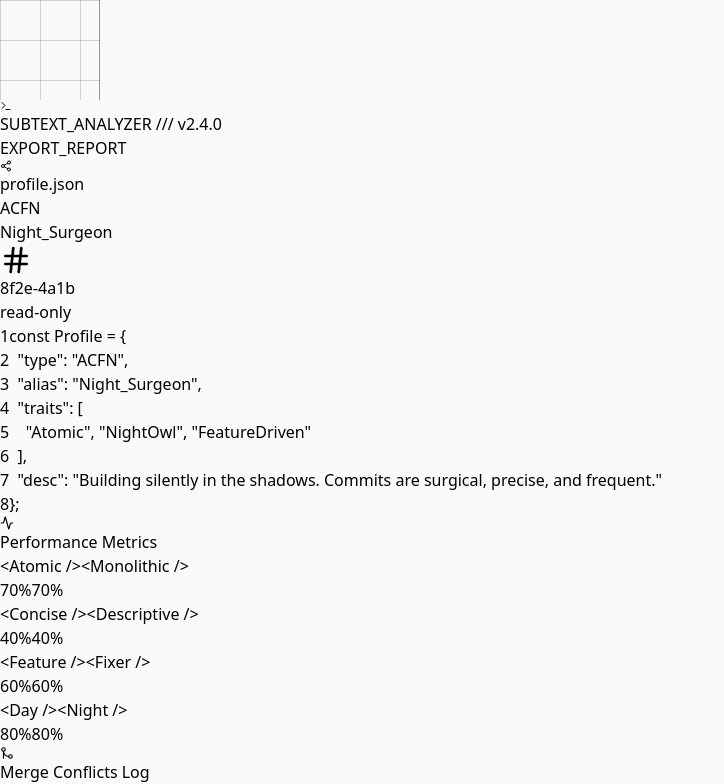
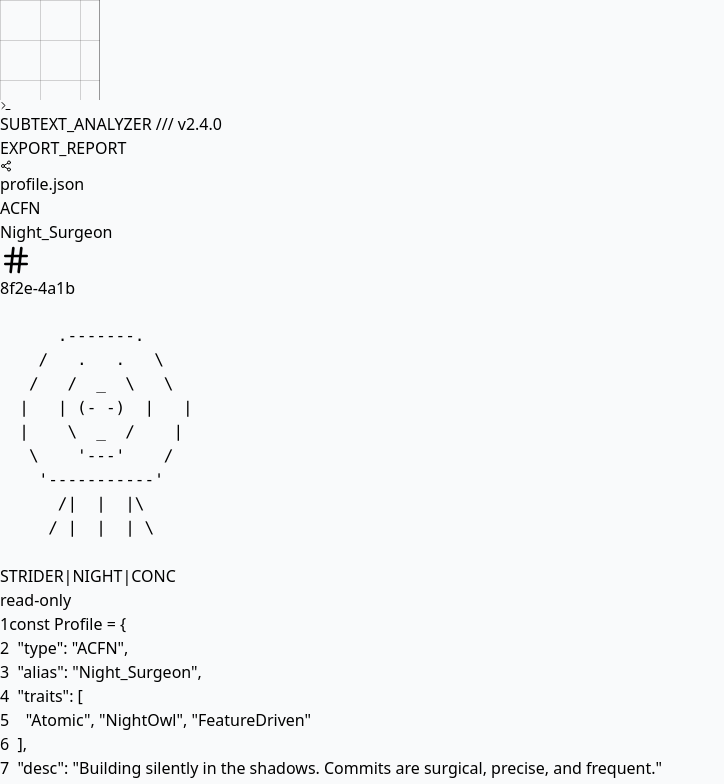
Before and after one commit to Madcamp25W-Week4-BGM-Lab/vscode-extension, a React (Vite) app in the folder subtext-profile/: page / in a window 1280 px wide. Shown: the top 784 px of the page, without its empty margins (0-724 px from the left). Built offline with nearby package versions, Linux system fonts and the light colour scheme.

Commit message:
ascii portrait added

```diff
--- a/subtext-profile/src/App.jsx
+++ b/subtext-profile/src/App.jsx
@@ -1,10 +1,11 @@
 import React, { useEffect, useState } from 'react';
 import {
   GitCommit, GitPullRequest, GitMerge, AlertTriangle,
-  Terminal, Activity, Share2, Hash, Code, Cpu
+  Terminal, Activity, Share2, Hash, Code, Cpu, Zap
 } from 'lucide-react';
+import AsciiPortrait from './AsciiPortrait';
 
-// --- Theme Config (V7 Palette - Deep Black) ---
+// --- 1. THEME CONFIG (Deep Black V7) ---
 const COLORS = {
   bg: "bg-[#09090b]",       // Deepest Black/Zinc
   window: "bg-[#0c0c0e]",   // Slightly lighter window bg
@@ -43,7 +44,7 @@ const LOGS = [
   { time: "14:08:45", type: "ACXD", event: "AUTO_MERGE", msg: "Pattern match found. Synergy 98%.", status: "success" }
 ];
 
-// --- Components ---
+// --- 1. COMPONENTS ---
 
 const CircuitBackground = () => (
   <div className="fixed inset-0 z-0 opacity-10 pointer-events-none">
@@ -54,7 +55,6 @@ const CircuitBackground = () => (
         </pattern>
       </defs>
       <rect width="100%" height="100%" fill="url(#grid)" />
-      {/* Abstract Tech Lines */}
       <path d="M 100 0 V 1000" stroke="#333" strokeWidth="1" />
       <path d="M 300 0 V 1000" stroke="#333" strokeWidth="1" />
       <path d="M 80% 0 V 1000" stroke="#333" strokeWidth="1" />
@@ -73,7 +73,6 @@ const TrafficLights = () => (
   </div>
 );
 
-// --- UPDATED STAT BAR: SMOOTH & THICK ---
 const StatBar = ({ labelL, labelR, score, color }) => {
   const [width, setWidth] = useState(0);
   const isLeft = score >= 50;
@@ -83,20 +82,15 @@ const StatBar = ({ labelL, labelR, score, color }) => {
 
   return (
     <div className="mb-6 font-mono text-[10px] md:text-xs w-full">
-      {/* 1. Labels Row (Terminal Style) */}
+      {/* Labels Row */}
       <div className="flex justify-between mb-1.5 opacity-80 font-bold tracking-tight">
         <span className={isLeft ? 'text-white' : 'text-gray-600'}>{`<${labelL} />`}</span>
         <span className={!isLeft ? 'text-white' : 'text-gray-600'}>{`<${labelR} />`}</span>
       </div>
 
-      {/* 2. The Smooth Track */}
-      {/* Changed: Removed grid lines, increased height to h-4 (thicker), kept border */}
+      {/* The Smooth Track (Thick, Smooth, No Blocks) */}
       <div className="h-4 bg-[#1a1a1a] border border-[#333] w-full flex relative overflow-hidden rounded-sm">
-
-        {/* Center Line Marker (Kept for precision feel) */}
         <div className="absolute left-1/2 w-[1px] h-full bg-[#444] z-10"></div>
-
-        {/* The Colored Fill (Smooth, no blocks) */}
         <div
           className={`h-full transition-all duration-1000 ease-out ${color} opacity-90`}
           style={{
@@ -107,7 +101,7 @@ const StatBar = ({ labelL, labelR, score, color }) => {
         />
       </div>
 
-      {/* 3. Numbers Row */}
+      {/* Numbers Row */}
       <div className="flex justify-between mt-1 text-[10px] text-gray-500 font-mono">
         <span className={isLeft ? 'text-blue-400 font-bold' : 'opacity-0'}>{targetPct}%</span>
         <span className={!isLeft ? 'text-blue-400 font-bold' : 'opacity-0'}>{targetPct}%</span>
@@ -116,16 +110,16 @@ const StatBar = ({ labelL, labelR, score, color }) => {
   );
 };
 
+// --- 2. MAIN APP ---
 export default function App() {
   return (
     <div className={`min-h-screen ${COLORS.bg} text-gray-400 font-sans selection:bg-blue-500/20 flex items-center justify-center p-4 md:p-8`}>
 
       <CircuitBackground />
 
-      {/* --- THE MAIN WINDOW --- */}
       <div className={`relative z-10 w-full max-w-5xl ${COLORS.window} border ${COLORS.border} rounded-xl shadow-2xl overflow-hidden flex flex-col animate-fade-in`}>
 
-        {/* Window Header */}
+        {/* Header */}
         <div className="px-5 py-4 border-b border-[#27272a] flex justify-between items-center bg-[#0f0f11]">
           <div className="flex items-center gap-4">
              <TrafficLights />
@@ -139,13 +133,11 @@ export default function App() {
           </button>
         </div>
 
-        {/* Main Body */}
         <div className="flex flex-col md:flex-row">
 
-           {/* LEFT PANEL: IDENTITY (JSON & INFO) */}
+           {/* LEFT PANEL */}
            <div className="md:w-3/5 p-8 border-r border-[#27272a]">
 
-              {/* Header Badge */}
               <div className="mb-8 flex items-end justify-between">
                  <div>
                     <div className="text-[10px] font-bold text-blue-500 mb-1 tracking-[0.2em] uppercase">profile.json</div>
@@ -158,10 +150,14 @@ export default function App() {
                  </div>
               </div>
 
+              {/* INTEGRATED ASCII PORTRAIT */}
+              <div className="mb-8">
+                 <AsciiPortrait type={MOCK_RESULT.type} />
+              </div>
+
               {/* JSON Editor View */}
               <div className={`${COLORS.panel} border border-[#27272a] rounded-lg p-6 font-mono text-xs md:text-sm shadow-inner relative group`}>
                  <div className="absolute top-2 right-2 text-[10px] text-[#333] font-bold group-hover:text-[#555] transition">read-only</div>
-
                  <div className="leading-relaxed">
                     <span className="text-gray-600 mr-3 select-none">1</span><span className={COLORS.s_key}>const</span> <span className={COLORS.s_num}>Profile</span> = {'{'}<br/>
                     <span className="text-gray-600 mr-3 select-none">2</span>&nbsp;&nbsp;<span className={COLORS.s_key}>"type"</span>: <span className={COLORS.s_str}>"{MOCK_RESULT.type}"</span>,<br/>
@@ -173,30 +169,24 @@ export default function App() {
                     <span className="text-gray-600 mr-3 select-none">8</span>{'}'};<span className="animate-pulse w-2 h-4 bg-blue-500/50 inline-block align-middle ml-1"></span>
                  </div>
               </div>
-
            </div>
 
-           {/* RIGHT PANEL: DIAGNOSTICS & LOGS */}
+           {/* RIGHT PANEL */}
            <div className="md:w-2/5 bg-[#0e0e10] flex flex-col">
-
-              {/* Top: Stats */}
               <div className="p-8 border-b border-[#27272a]">
                  <div className="flex items-center gap-2 mb-6 text-xs font-bold uppercase tracking-widest text-gray-500">
                     <Activity size={14} /> Performance Metrics
                  </div>
-
                  <StatBar labelL="Atomic" labelR="Monolithic" score={MOCK_RESULT.stats.AM} color={TRAIT_CONFIG.AM.color} />
                  <StatBar labelL="Concise" labelR="Descriptive" score={MOCK_RESULT.stats.CD} color={TRAIT_CONFIG.CD.color} />
                  <StatBar labelL="Feature" labelR="Fixer" score={MOCK_RESULT.stats.FX} color={TRAIT_CONFIG.FX.color} />
                  <StatBar labelL="Day" labelR="Night" score={MOCK_RESULT.stats.DN} color={TRAIT_CONFIG.DN.color} />
               </div>
 
-              {/* Bottom: Logs (Collaboration) */}
               <div className="flex-1 p-8 bg-[#0c0c0e]">
                  <div className="flex items-center gap-2 mb-4 text-xs font-bold uppercase tracking-widest text-gray-500">
                     <GitMerge size={14} /> Merge Conflicts Log
                  </div>
-
                  <div className="space-y-3 font-mono text-[10px] md:text-xs">
                     {LOGS.map((log, i) => (
                        <div key={i} className="group flex gap-3 opacity-80 hover:opacity-100 transition">
@@ -210,20 +200,17 @@ export default function App() {
                                    target: {log.type}
                                 </span>
                              </div>
-                             <span className="text-gray-400">
-                                {`>> ${log.msg}`}
-                             </span>
+                             <span className="text-gray-400">{`>> ${log.msg}`}</span>
                           </div>
                        </div>
                     ))}
                     <div className="animate-pulse text-blue-500 mt-4">_</div>
                  </div>
               </div>
-
            </div>
         </div>
 
-        {/* Window Footer */}
+        {/* Footer */}
         <div className="px-5 py-2 bg-[#09090b] border-t border-[#27272a] flex justify-between items-center text-[10px] font-mono text-gray-600">
            <div className="flex gap-4">
               <span>CPU: 12%</span>
--- /dev/null
+++ b/subtext-profile/src/AsciiPortrait.jsx
@@ -0,0 +1,130 @@
+import React from 'react';
+
+// 1. DEFINE THE TEMPLATES (With {{PLACEHOLDERS}})
+const TEMPLATES = {
+  // NINJA (Atomic + Feature)
+  NINJA: `
+      .-------.
+    /   .   .   \\
+   /   /  _  \\   \\
+  |   | {{EYES}}  |   |
+  |    \\ {{MOUTH}} /    |
+   \\    '---'    /
+    '-----------'
+      /|  |  |\\
+     / |  |  | \\
+    `,
+
+  // MECH (Monolithic + Fixer)
+  MECH: `
+    [=]-------[=]
+    |  [-----]  |
+    |  |{{EYES}}|  |
+    |  [-----]  |
+    |  |{{MOUTH}}|  |
+    |___|___|___|
+    /   |   |   \\
+   [____|___|____]
+    `,
+
+  // WIZARD (Monolithic + Feature)
+  WIZARD: `
+      /\\
+     /  \\
+    |    |
+   ( {{EYES}} )
+   | {{MOUTH}}  |
+   | {||} |
+   /  ::  \\
+  /___::___\\
+    `,
+
+  // OPERATOR (Atomic + Fixer)
+  OPERATOR: `
+      _HT_
+     |{{EYES}}|
+    _|[__]|_
+   / |{{MOUTH}}| \\
+  |  | -- |  |
+  |__|____|__|
+     /    \\
+    `
+};
+
+// 2. DEFINE THE PARTS
+const PARTS = {
+  EYES: {
+    DAY:   { NINJA: "(O O)", MECH: "[0 0]", WIZARD: " O O ", OPERATOR: "O  O" },
+    NIGHT: { NINJA: "(- -)", MECH: "[- -]", WIZARD: " - - ", OPERATOR: "-  -" }
+  },
+  MOUTH: {
+    CONCISE:     { NINJA: " _ ", MECH: "__|__", WIZARD: "  -   ", OPERATOR: " .. " },
+    DESCRIPTIVE: { NINJA: "[ ]", MECH: "[___]", WIZARD: " (o)  ", OPERATOR: " [] " }
+  }
+};
+
+const AsciiPortrait = ({ type }) => {
+  // --- A. Determine the Body Class (Base Archtype) ---
+  let bodyKey = "NINJA"; // Default
+  let label = "UNKNOWN";
+  let colorClass = "text-gray-400";
+
+  // Logic: Atomic/Monolithic (A/M) + Feature/Fixer (F/X)
+  if (type.includes('A') && type.includes('F')) {
+    bodyKey = "NINJA";
+    label = "STRIDER";
+    colorClass = "text-emerald-400";
+  } else if (type.includes('M') && type.includes('X')) {
+    bodyKey = "MECH";
+    label = "HEAVY";
+    colorClass = "text-rose-400";
+  } else if (type.includes('M') && type.includes('F')) {
+    bodyKey = "WIZARD";
+    label = "ARCHITECT";
+    colorClass = "text-amber-400";
+  } else if (type.includes('A') && type.includes('X')) {
+    bodyKey = "OPERATOR";
+    label = "DRONE";
+    colorClass = "text-blue-400";
+  }
+
+  // --- B. Determine Traits for Parts ---
+  const isNight = type.includes('N');
+  const isDescriptive = type.includes('D'); // Assuming 'D' in 'CD' axis stands for Descriptive
+
+  // --- C. Select the specific parts for this body ---
+  const eyesStr = isNight ? PARTS.EYES.NIGHT[bodyKey] : PARTS.EYES.DAY[bodyKey];
+  const mouthStr = isDescriptive ? PARTS.MOUTH.DESCRIPTIVE[bodyKey] : PARTS.MOUTH.CONCISE[bodyKey];
+
+  // --- D. Compile the final string ---
+  let finalArt = TEMPLATES[bodyKey]
+    .replace('{{EYES}}', eyesStr)
+    .replace('{{MOUTH}}', mouthStr);
+
+  return (
+    <div className={`flex flex-col items-center justify-center p-6 border border-[#27272a] bg-[#121212] rounded-xl relative overflow-hidden group`}>
+
+      {/* Dynamic Background Glow */}
+      <div className={`absolute inset-0 opacity-10 blur-2xl ${colorClass.replace('text-', 'bg-')}`}></div>
+
+      {/* The Rendered ASCII */}
+      <pre className={`font-mono text-[10px] sm:text-xs leading-[1.1] whitespace-pre select-none relative z-10 ${colorClass} transition-all duration-300 group-hover:scale-105 group-hover:drop-shadow-[0_0_8px_currentColor]`}>
+        {finalArt}
+      </pre>
+
+      {/* The Label */}
+      <div className="mt-4 flex gap-2 text-[10px] font-mono tracking-widest uppercase text-gray-600">
+         <span>{label}</span>
+         <span className="text-gray-700">|</span>
+         <span className={isNight ? "text-purple-400" : "text-orange-400"}>{isNight ? "NIGHT" : "DAY"}</span>
+         <span className="text-gray-700">|</span>
+         <span className={isDescriptive ? "text-indigo-400" : "text-teal-400"}>{isDescriptive ? "DESC" : "CONC"}</span>
+      </div>
+
+      {/* Scanline Effect */}
+      <div className="absolute inset-0 pointer-events-none opacity-20 bg-[linear-gradient(rgba(18,16,16,0)_50%,rgba(0,0,0,0.25)_50%),linear-gradient(90deg,rgba(255,0,0,0.06),rgba(0,255,0,0.02),rgba(0,0,255,0.06))] bg-[length:100%_2px,3px_100%]"></div>
+    </div>
+  );
+};
+
+export default AsciiPortrait;
```
